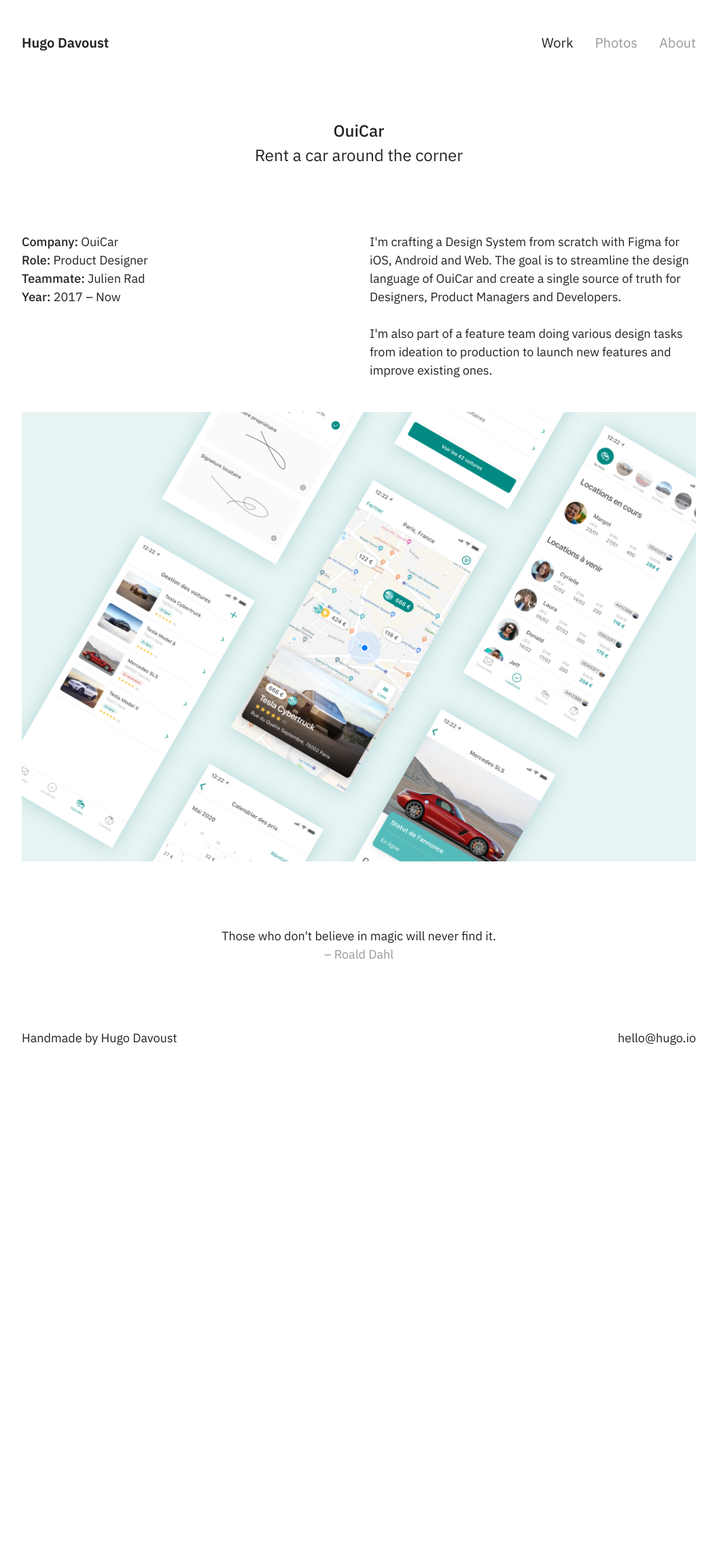
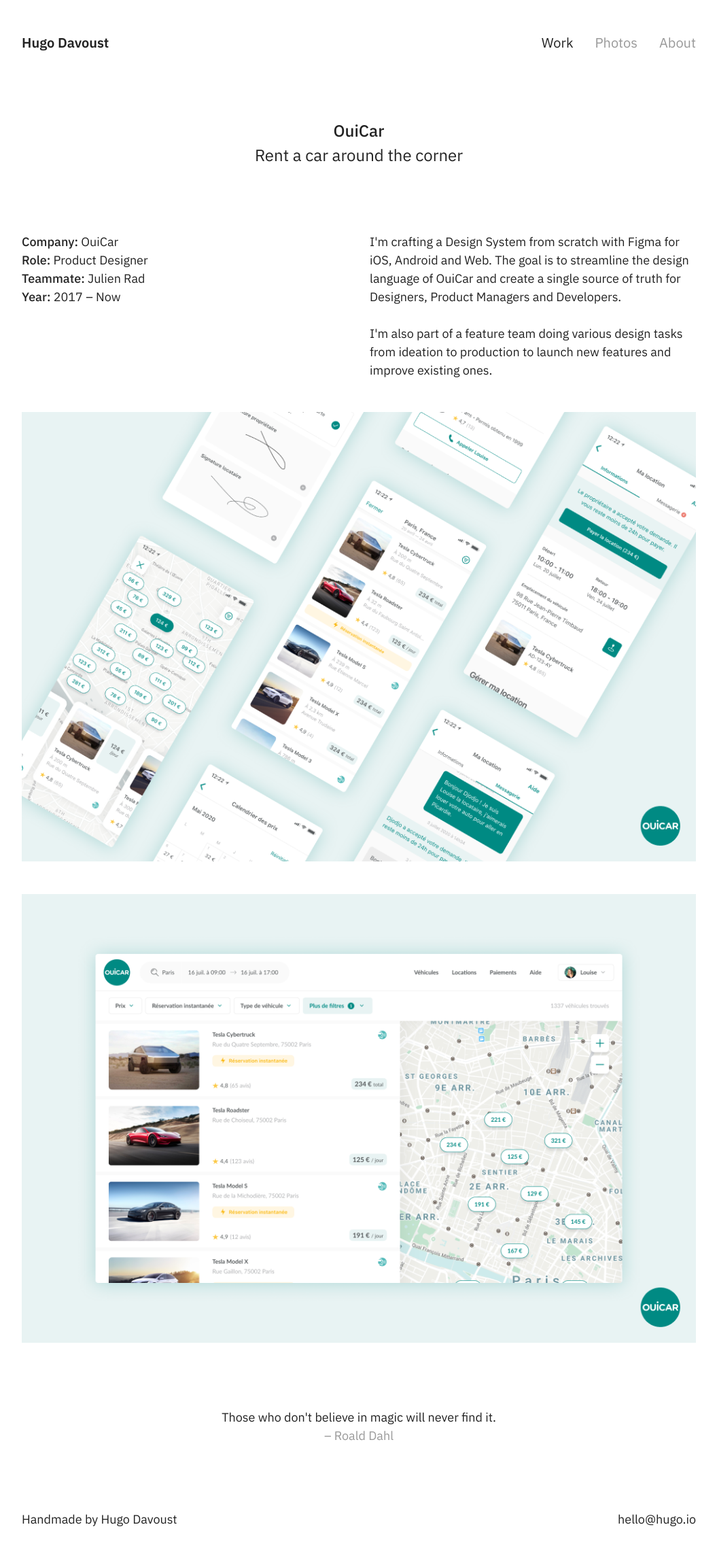
Before and after one commit to superhugo/superhugo.github.io, a Jekyll site: the page built from work/ouicar.html, in a window 1280 px wide. Shown: the whole page at 68% size, without its empty margins (112-1167 px from the left). Built offline with Jekyll 4.4.1, drawn with Linux system fonts in a browser that asks for light colours; before the commit the page ends 1588 px from its top, so only the background shows below that.

Commit message:
update ouicar images

```diff
--- a/work/ouicar.html
+++ b/work/ouicar.html
@@ -34,9 +34,17 @@
 
   <div class="mb4">
     <img
-      src="/assets/images/projects/ouicar/ouicar-app-screenshots.png"
-      srcset="/assets/images/projects/ouicar/ouicar-app-screenshots-2x.png 2x"
+      src="/assets/images/projects/ouicar/ouicar-app-ios.png"
+      srcset="/assets/images/projects/ouicar/ouicar-app-ios-2x.png 2x"
       alt="OuiCar iOS App Screenshots"
+      class="block">
+  </div>
+
+  <div class="mb4">
+    <img
+      src="/assets/images/projects/ouicar/ouicar-app-desktop.png"
+      srcset="/assets/images/projects/ouicar/ouicar-app-desktop-2x.png 2x"
+      alt="OuiCar Desktop App Screenshots"
       class="block">
   </div>
 
```
Also changed, not shown: assets/images/projects/ouicar/ouicar-app-desktop-2x.png (added), assets/images/projects/ouicar/ouicar-app-desktop.png (added), assets/images/projects/ouicar/ouicar-app-ios-2x.png (added), assets/images/projects/ouicar/ouicar-app-ios.png (added), assets/images/projects/ouicar/ouicar-app-screenshots-2x.png (deleted), assets/images/projects/ouicar/ouicar-app-screenshots.png (deleted), assets/images/projects/ouicar/ouicar-thumbnail-2x.png, assets/images/projects/ouicar/ouicar-thumbnail.png.
